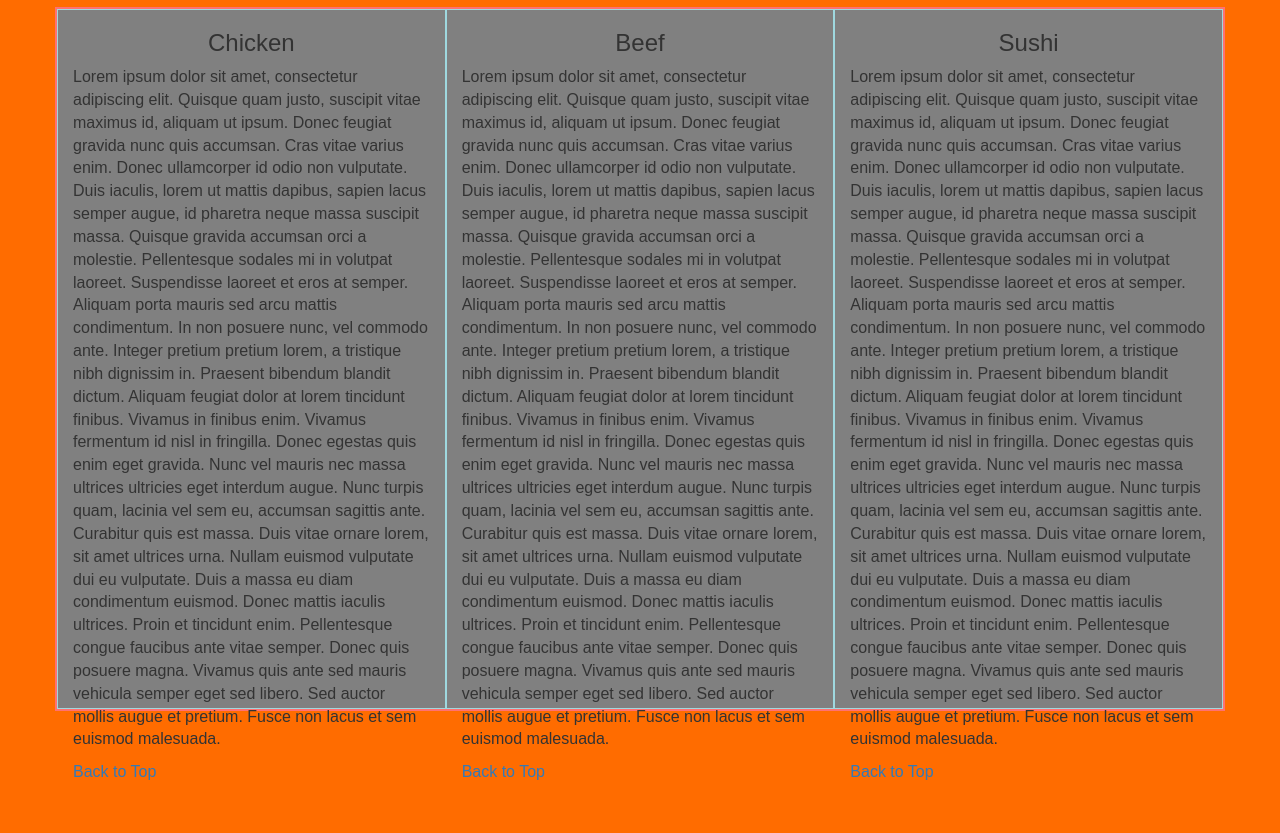
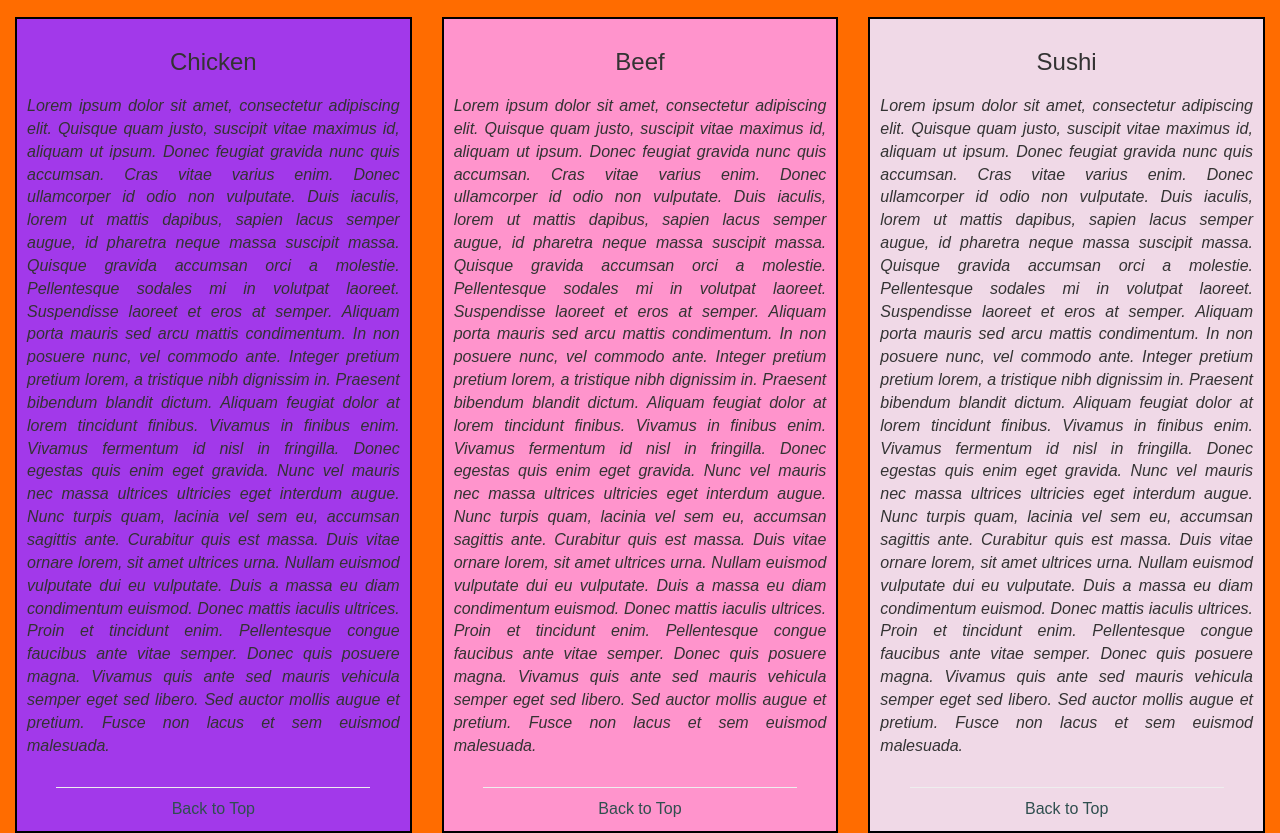
Before and after one commit to BigMenRestless/mod3assignment, a plain HTML site: page index.html in a window 1280 px wide. Shown: the part 113-946 px from the top of the page. Before the commit the page ends 897 px from the top, so only its background shows below. Drawn offline with Linux system fonts and the light colour scheme.

Commit message:
final version before check

```diff
--- a/css/styles.css
+++ b/css/styles.css
@@ -3,19 +3,18 @@ body {
     background-color: #ff6c00;
     font-family: Soho, Arial, sans-serif;
 }
+
 /* START HEADER */
+
 #header-nav {
     background-color: #f5c0c0;
     border-radius: 0;
     border: 0;
 }
+
 div#collapsable-nav.navbar-collapse {
     background-color: navajowhite;
-	/* border: 1px solid black; */
-}
-
-button {
-	background-color: indianred;
+    font-weight: bold;
 }
 
 .navbar-brand h1 {
@@ -28,44 +27,72 @@ button {
     margin-bottom: 0;
     line-height: .75;
 }
-.navbar-brand a:hover, .navbar-brand a:focus {
+
+.navbar-brand a:hover,
+.navbar-brand a:focus {
     text-decoration: none;
 }
+
+#nav-list {
+    text-align: center;
+}
+
 #nav-list hr {
     margin-top: 0;
     margin-bottom: 0;
 }
 
-li#li-beef, li#li-sushi {
-	/* border-top: 1px solid black; */
-}
-#nav-list {
-	text-align: center;
-}
-button.navbar-toggle , .icon-bar{
+button.navbar-toggle,
+.icon-bar {
     border: 1px solid #f0e4d7;
 }
-.navbar-header button.navbar-toggle {
-  clear: both;
-  margin-top: -30px;
-}
+
 /* END HEADER */
 
 /* MAIN CONTENT */
-#main-content {
-	background-color: grey;
-	border: 2px solid #ff7171;
-	margin-left: auto;
-	margin-right: auto;
 
-}
-#menu-tile p {
-	font-size: .9em;
-	font-style: italic;
+div.styling {
+    border: 2px solid black;
+    margin-top: 10px;
 }
 
-section {
-	border: 1px solid #9fd8df;
-	margin: 0 auto 0 auto;
-	height: 700px;
+div.text-center  {
+    margin-bottom: 10px;
 }
+
+h3 {
+    padding-top: 10px;
+}
+
+p {
+    padding: 10px;
+    font-style: italic;
+    text-align: justify;
+}
+
+div#chicken {
+    background-color: #a239ea;
+}
+
+div#beef {
+    background-color: #ff94cc;
+}
+
+div#sushi {
+    background-color: #f0d9e7;
+}
+
+#menu-tiles hr {
+    margin-bottom: 10px;
+    width: 80%;
+}
+
+#menu-tiles a {
+    text-decoration: none;
+    color: darkslategrey;
+}
+
+#menu-tiles a:hover,
+#menu-tiles a:focus {
+    color: black;
+}
--- a/index.html
+++ b/index.html
@@ -51,23 +51,33 @@
         </nav> <!-- END NAVBAR -->
     </header> <!-- END HEADER -->
     <h1 id="home" class="text-center"> Our Menu </h1>
-    <div id="main-content" class="container">
+    <div id="main-content" class="container-fluid">
+
         <div id="menu-tiles" class="row">
-            <section id="chicken" class="col-md-4 col-sm-6 col-xs-12">
-                <h3 class="text-center">Chicken</h3>
-                <p> Lorem ipsum dolor sit amet, consectetur adipiscing elit. Quisque quam justo, suscipit vitae maximus id, aliquam ut ipsum. Donec feugiat gravida nunc quis accumsan. Cras vitae varius enim. Donec ullamcorper id odio non vulputate. Duis iaculis, lorem ut mattis dapibus, sapien lacus semper augue, id pharetra neque massa suscipit massa. Quisque gravida accumsan orci a molestie. Pellentesque sodales mi in volutpat laoreet. Suspendisse laoreet et eros at semper. Aliquam porta mauris sed arcu mattis condimentum. In non posuere nunc, vel commodo ante. Integer pretium pretium lorem, a tristique nibh dignissim in. Praesent bibendum blandit dictum. Aliquam feugiat dolor at lorem tincidunt finibus. Vivamus in finibus enim. Vivamus fermentum id nisl in fringilla. Donec egestas quis enim eget gravida. Nunc vel mauris nec massa ultrices ultricies eget interdum augue. Nunc turpis quam, lacinia vel sem eu, accumsan sagittis ante. Curabitur quis est massa. Duis vitae ornare lorem, sit amet ultrices urna. Nullam euismod vulputate dui eu vulputate. Duis a massa eu diam condimentum euismod. Donec mattis iaculis ultrices. Proin et tincidunt enim. Pellentesque congue faucibus ante vitae semper. Donec quis posuere magna. Vivamus quis ante sed mauris vehicula semper eget sed libero. Sed auctor mollis augue et pretium. Fusce non lacus et sem euismod malesuada. </p>
-                <a href="#home"><span>Back to Top</span></a>
-            </section>
-            <section id="beef" class="col-md-4 col-sm-6 col-xs-12">
+             <div class="col-md-4 col-sm-6 col-xs-12">
+                <div id="chicken" class="styling">
+                 <h3 class="text-center">Chicken</h3>
+                <p class="description"> Lorem ipsum dolor sit amet, consectetur adipiscing elit. Quisque quam justo, suscipit vitae maximus id, aliquam ut ipsum. Donec feugiat gravida nunc quis accumsan. Cras vitae varius enim. Donec ullamcorper id odio non vulputate. Duis iaculis, lorem ut mattis dapibus, sapien lacus semper augue, id pharetra neque massa suscipit massa. Quisque gravida accumsan orci a molestie. Pellentesque sodales mi in volutpat laoreet. Suspendisse laoreet et eros at semper. Aliquam porta mauris sed arcu mattis condimentum. In non posuere nunc, vel commodo ante. Integer pretium pretium lorem, a tristique nibh dignissim in. Praesent bibendum blandit dictum. Aliquam feugiat dolor at lorem tincidunt finibus. Vivamus in finibus enim. Vivamus fermentum id nisl in fringilla. Donec egestas quis enim eget gravida. Nunc vel mauris nec massa ultrices ultricies eget interdum augue. Nunc turpis quam, lacinia vel sem eu, accumsan sagittis ante. Curabitur quis est massa. Duis vitae ornare lorem, sit amet ultrices urna. Nullam euismod vulputate dui eu vulputate. Duis a massa eu diam condimentum euismod. Donec mattis iaculis ultrices. Proin et tincidunt enim. Pellentesque congue faucibus ante vitae semper. Donec quis posuere magna. Vivamus quis ante sed mauris vehicula semper eget sed libero. Sed auctor mollis augue et pretium. Fusce non lacus et sem euismod malesuada. </p>
+                <hr>
+                <div class="text-center"><a href="#home">Back to Top</a></div>
+              </div>
+            </div>
+            <div class="col-md-4 col-sm-6 col-xs-12">
+                <div id="beef" class="styling">
                 <h3 class="text-center">Beef</h3>
-                <p> Lorem ipsum dolor sit amet, consectetur adipiscing elit. Quisque quam justo, suscipit vitae maximus id, aliquam ut ipsum. Donec feugiat gravida nunc quis accumsan. Cras vitae varius enim. Donec ullamcorper id odio non vulputate. Duis iaculis, lorem ut mattis dapibus, sapien lacus semper augue, id pharetra neque massa suscipit massa. Quisque gravida accumsan orci a molestie. Pellentesque sodales mi in volutpat laoreet. Suspendisse laoreet et eros at semper. Aliquam porta mauris sed arcu mattis condimentum. In non posuere nunc, vel commodo ante. Integer pretium pretium lorem, a tristique nibh dignissim in. Praesent bibendum blandit dictum. Aliquam feugiat dolor at lorem tincidunt finibus. Vivamus in finibus enim. Vivamus fermentum id nisl in fringilla. Donec egestas quis enim eget gravida. Nunc vel mauris nec massa ultrices ultricies eget interdum augue. Nunc turpis quam, lacinia vel sem eu, accumsan sagittis ante. Curabitur quis est massa. Duis vitae ornare lorem, sit amet ultrices urna. Nullam euismod vulputate dui eu vulputate. Duis a massa eu diam condimentum euismod. Donec mattis iaculis ultrices. Proin et tincidunt enim. Pellentesque congue faucibus ante vitae semper. Donec quis posuere magna. Vivamus quis ante sed mauris vehicula semper eget sed libero. Sed auctor mollis augue et pretium. Fusce non lacus et sem euismod malesuada. </p>
-                <a href="#home"><span>Back to Top</span></a>
-            </section>
-            <section id="sushi" class="col-md-4 col-sm-12 col-xs-12">
+                <p class="description"> Lorem ipsum dolor sit amet, consectetur adipiscing elit. Quisque quam justo, suscipit vitae maximus id, aliquam ut ipsum. Donec feugiat gravida nunc quis accumsan. Cras vitae varius enim. Donec ullamcorper id odio non vulputate. Duis iaculis, lorem ut mattis dapibus, sapien lacus semper augue, id pharetra neque massa suscipit massa. Quisque gravida accumsan orci a molestie. Pellentesque sodales mi in volutpat laoreet. Suspendisse laoreet et eros at semper. Aliquam porta mauris sed arcu mattis condimentum. In non posuere nunc, vel commodo ante. Integer pretium pretium lorem, a tristique nibh dignissim in. Praesent bibendum blandit dictum. Aliquam feugiat dolor at lorem tincidunt finibus. Vivamus in finibus enim. Vivamus fermentum id nisl in fringilla. Donec egestas quis enim eget gravida. Nunc vel mauris nec massa ultrices ultricies eget interdum augue. Nunc turpis quam, lacinia vel sem eu, accumsan sagittis ante. Curabitur quis est massa. Duis vitae ornare lorem, sit amet ultrices urna. Nullam euismod vulputate dui eu vulputate. Duis a massa eu diam condimentum euismod. Donec mattis iaculis ultrices. Proin et tincidunt enim. Pellentesque congue faucibus ante vitae semper. Donec quis posuere magna. Vivamus quis ante sed mauris vehicula semper eget sed libero. Sed auctor mollis augue et pretium. Fusce non lacus et sem euismod malesuada. </p>
+                <hr>
+                <div class="text-center"><a href="#home">Back to Top</a></div>
+              </div>
+            </div>
+            <div class="col-md-4 col-sm-12 col-xs-12">
+                <div id="sushi" class="styling">
                 <h3 class="text-center">Sushi</h3>
-                <p> Lorem ipsum dolor sit amet, consectetur adipiscing elit. Quisque quam justo, suscipit vitae maximus id, aliquam ut ipsum. Donec feugiat gravida nunc quis accumsan. Cras vitae varius enim. Donec ullamcorper id odio non vulputate. Duis iaculis, lorem ut mattis dapibus, sapien lacus semper augue, id pharetra neque massa suscipit massa. Quisque gravida accumsan orci a molestie. Pellentesque sodales mi in volutpat laoreet. Suspendisse laoreet et eros at semper. Aliquam porta mauris sed arcu mattis condimentum. In non posuere nunc, vel commodo ante. Integer pretium pretium lorem, a tristique nibh dignissim in. Praesent bibendum blandit dictum. Aliquam feugiat dolor at lorem tincidunt finibus. Vivamus in finibus enim. Vivamus fermentum id nisl in fringilla. Donec egestas quis enim eget gravida. Nunc vel mauris nec massa ultrices ultricies eget interdum augue. Nunc turpis quam, lacinia vel sem eu, accumsan sagittis ante. Curabitur quis est massa. Duis vitae ornare lorem, sit amet ultrices urna. Nullam euismod vulputate dui eu vulputate. Duis a massa eu diam condimentum euismod. Donec mattis iaculis ultrices. Proin et tincidunt enim. Pellentesque congue faucibus ante vitae semper. Donec quis posuere magna. Vivamus quis ante sed mauris vehicula semper eget sed libero. Sed auctor mollis augue et pretium. Fusce non lacus et sem euismod malesuada. </p>
-                <a href="#home"><span>Back to Top</span></a>
-            </section>
+                <p class="description"> Lorem ipsum dolor sit amet, consectetur adipiscing elit. Quisque quam justo, suscipit vitae maximus id, aliquam ut ipsum. Donec feugiat gravida nunc quis accumsan. Cras vitae varius enim. Donec ullamcorper id odio non vulputate. Duis iaculis, lorem ut mattis dapibus, sapien lacus semper augue, id pharetra neque massa suscipit massa. Quisque gravida accumsan orci a molestie. Pellentesque sodales mi in volutpat laoreet. Suspendisse laoreet et eros at semper. Aliquam porta mauris sed arcu mattis condimentum. In non posuere nunc, vel commodo ante. Integer pretium pretium lorem, a tristique nibh dignissim in. Praesent bibendum blandit dictum. Aliquam feugiat dolor at lorem tincidunt finibus. Vivamus in finibus enim. Vivamus fermentum id nisl in fringilla. Donec egestas quis enim eget gravida. Nunc vel mauris nec massa ultrices ultricies eget interdum augue. Nunc turpis quam, lacinia vel sem eu, accumsan sagittis ante. Curabitur quis est massa. Duis vitae ornare lorem, sit amet ultrices urna. Nullam euismod vulputate dui eu vulputate. Duis a massa eu diam condimentum euismod. Donec mattis iaculis ultrices. Proin et tincidunt enim. Pellentesque congue faucibus ante vitae semper. Donec quis posuere magna. Vivamus quis ante sed mauris vehicula semper eget sed libero. Sed auctor mollis augue et pretium. Fusce non lacus et sem euismod malesuada. </p>
+                <hr>
+                <div class="text-center"><a href="#home">Back to Top</a></div>
+              </div>
+            </div>
         </div>
     </div>
     <!-- jQuery (Bootstrap JS plugins depend on it) -->
```
Lines whose indentation alone changed are shown as unchanged.
